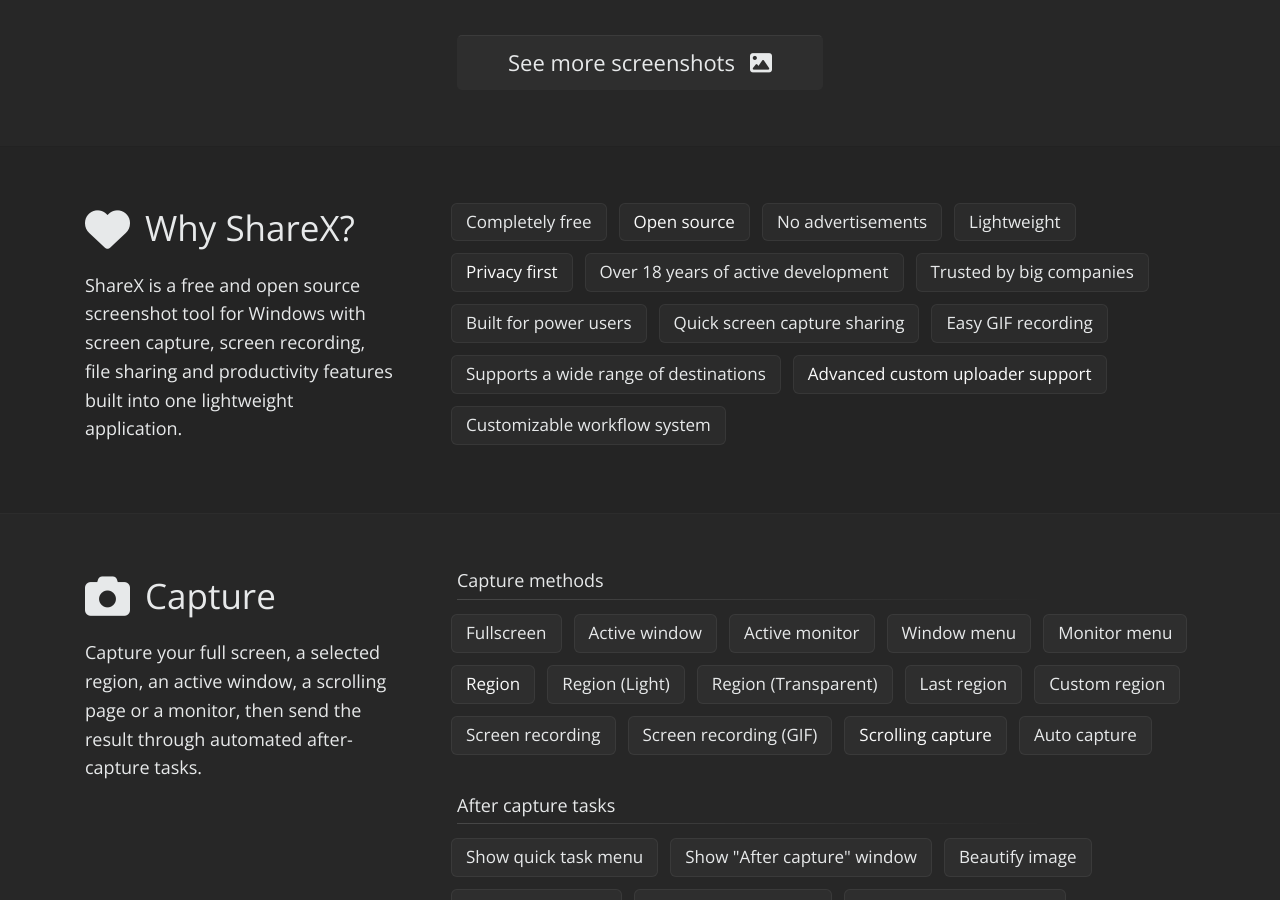
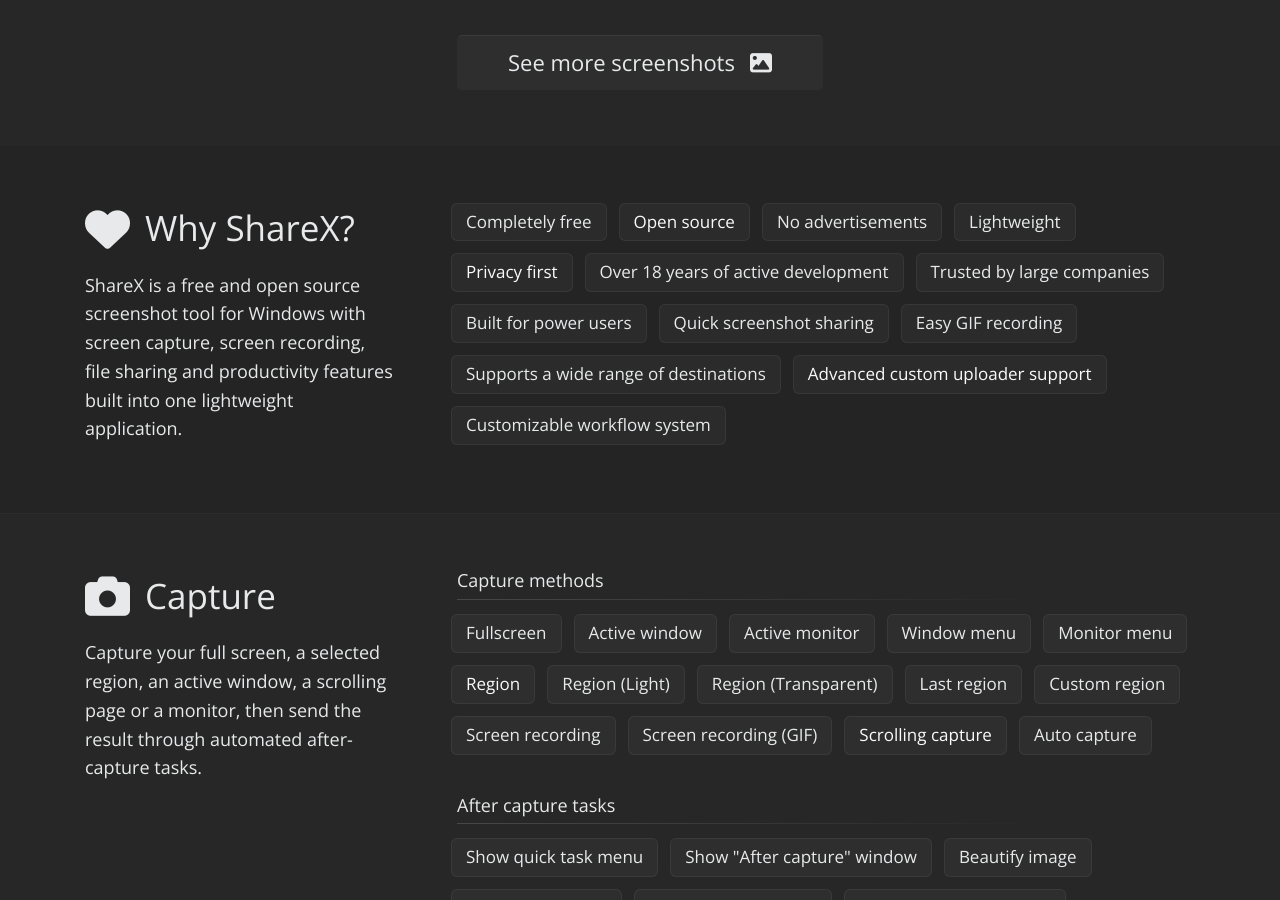
Before and after one commit to ShareX/sharex.github.io, a Jekyll site: the page built from index.html, in a window 1280 px wide and 900 px high, scrolled down 1208 px. Built offline with Jekyll 4.4.1, drawn with Linux system fonts in a browser that asks for light colours; some web fonts are replaced; some of the changed text lies outside the part shown.

Commit message:
Refine homepage copy and punctuation

```diff
--- a/index.html
+++ b/index.html
@@ -41,7 +41,7 @@
 
 <div>
     <div class="container-fluid container-screenshot">
-        <img class="img-fluid" src="/img/ShareX_Screenshot.png" alt="ShareX Image Editor screenshot" />
+        <img class="img-fluid" src="/img/ShareX_Screenshot.png" alt="ShareX image editor screenshot" />
         <div>
             <a class="btn" role="button" href="/screenshots">
                 See more screenshots<i class="fa-solid fa-image"></i>
@@ -63,9 +63,9 @@
                     <div class="col-sm-3">Lightweight</div>
                     <div class="col-sm-3"><a href="/privacy-policy">Privacy first</a></div>
                     <div class="col-sm-3">Over {{ site.time | date: '%Y' | minus: 2008 }} years of active development</div>
-                    <div class="col-sm-3">Trusted by big companies</div>
+                    <div class="col-sm-3">Trusted by large companies</div>
                     <div class="col-sm-3">Built for power users</div>
-                    <div class="col-sm-3">Quick screen capture sharing</div>
+                    <div class="col-sm-3">Quick screenshot sharing</div>
                     <div class="col-sm-3">Easy GIF recording</div>
                     <div class="col-sm-3">Supports a wide range of destinations</div>
                     <div class="col-sm-3"><a href="/docs/custom-uploader">Advanced custom uploader support</a></div>
@@ -219,7 +219,7 @@
                     <div class="col-sm-3">Upload from clipboard</div>
                     <div class="col-sm-3">Upload text</div>
                     <div class="col-sm-3">Upload from URL</div>
-                    <div class="col-sm-3">Drag and drop upload</div>
+                    <div class="col-sm-3">Drag-and-drop upload</div>
                     <div class="col-sm-3">Shorten URL</div>
                     <div class="col-sm-3">Watch folder</div>
                 </div>
```
